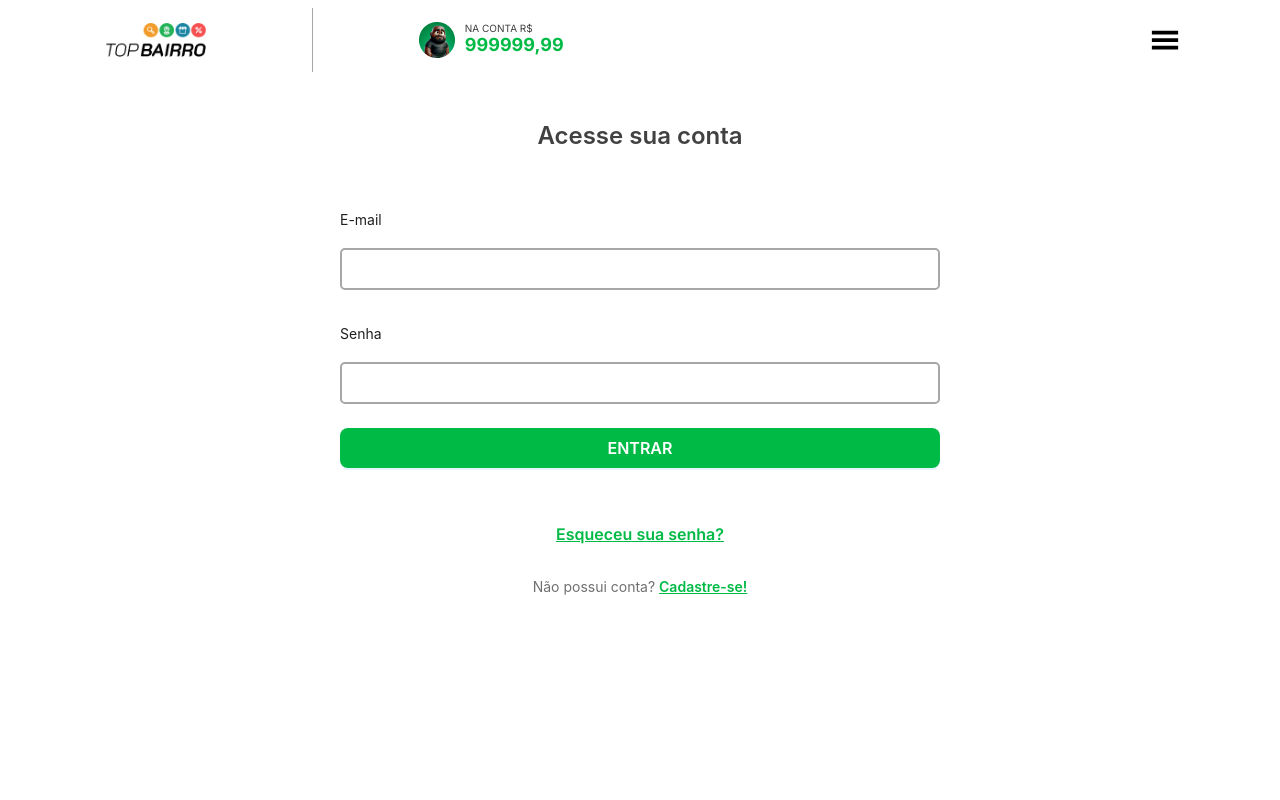
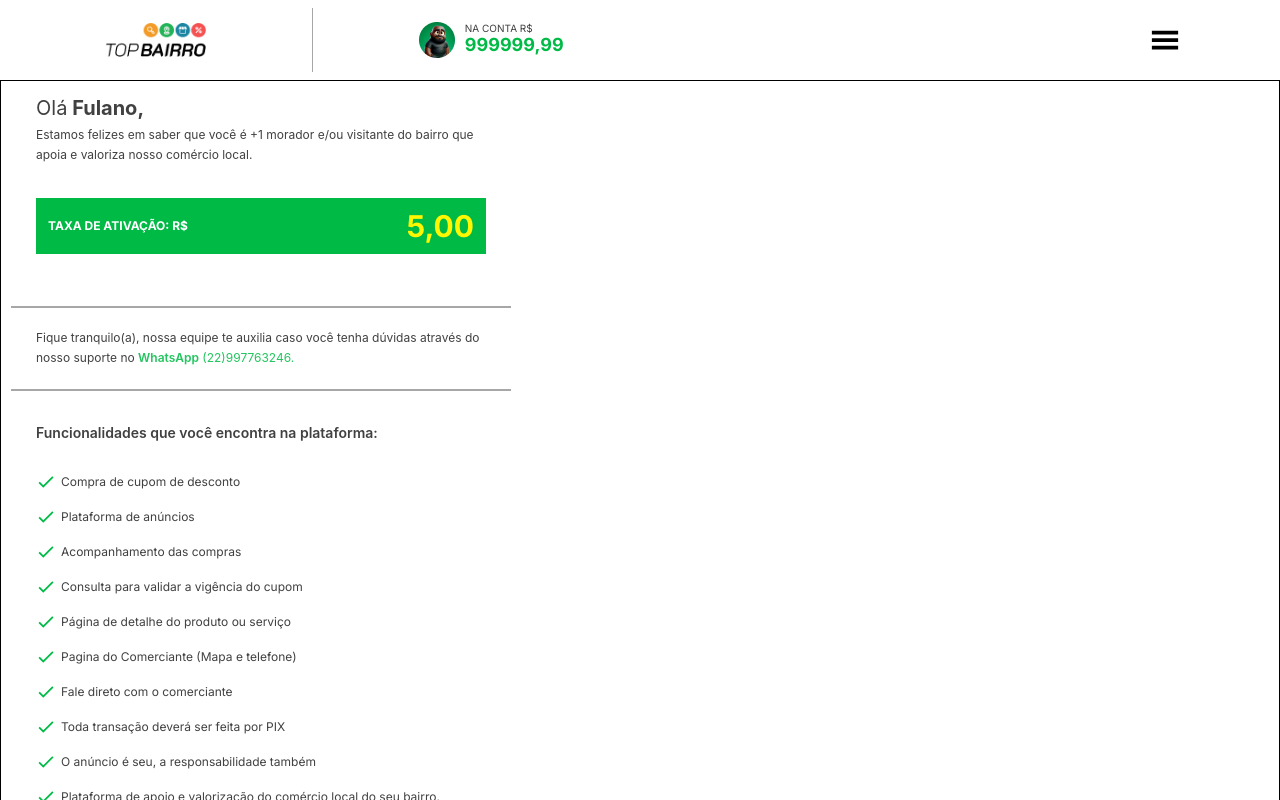
Before and after one commit to alanrente/vale-centavos, a React (Create React App) app: page /playground in a window 1280 px wide. Before the commit this address led to /login. Shown: the top 800 px of the page. Built offline with nearby package versions, Linux system fonts and the light colour scheme.

Commit message:
feat: tela bem-vindo

```diff
--- a/src/App.css
+++ b/src/App.css
@@ -27,12 +27,3 @@
 .App-link {
   color: #61dafb;
 }
-
-@keyframes App-logo-spin {
-  from {
-    transform: rotate(0deg);
-  }
-  to {
-    transform: rotate(360deg);
-  }
-}
--- /dev/null
+++ b/src/components/BemVindo/index.styled.tsx
@@ -0,0 +1,86 @@
+import styled from "styled-components";
+import {
+  AlingItemsCenterStyled,
+  AlingItemsStartStyled,
+  DispleyFlexStyled,
+  FlexDirectionColumnStyled,
+  globalColors,
+  JustifyContentCenterStyled,
+} from "../../styles/global.style";
+
+export const BemVindoStyled = styled.div`
+  ${DispleyFlexStyled}
+  ${FlexDirectionColumnStyled}
+  ${JustifyContentCenterStyled}
+  ${AlingItemsCenterStyled}
+
+
+  width: 90%;
+  max-width: 500px;
+  gap: 20px;
+
+  .divider {
+    height: 2px;
+    background-color: ${globalColors.silverLightDark};
+  }
+`;
+
+export const ContainerStyled = styled(BemVindoStyled)`
+  ${AlingItemsStartStyled}
+  gap: 2rem;
+  margin-bottom: 2rem;
+
+  .descricao {
+    font-size: 12px;
+    color: ${globalColors.black};
+    line-height: 1.7;
+  }
+
+  .descricao span {
+    font-size: 20px;
+  }
+
+  .descricao span:nth-child(2) {
+    font-weight: bold;
+  }
+
+  .wpp {
+    font-size: 12px !important;
+    color: ${globalColors.green};
+  }
+
+  .funcionalidades {
+    font-size: 14px;
+    line-height: 1.8;
+  }
+
+  .funcionalidades-itens {
+    ${DispleyFlexStyled}
+    ${FlexDirectionColumnStyled}
+    gap: 20px;
+    margin: 0 0 2rem 0;
+  }
+
+  .funcionalidades-item {
+    height: 15px;
+    display: flex;
+    align-items: start;
+    gap: 5px;
+  }
+
+  .comecar {
+    font-size: 14px;
+    color: ${globalColors.silver};
+    gap: 10px;
+  }
+
+  .vamos-comecar {
+    font-weight: bold;
+  }
+
+  .clique-aqui {
+    font-weight: bold;
+    color: ${globalColors.green};
+    text-decoration: underline;
+  }
+`;
--- /dev/null
+++ b/src/components/BemVindo/index.tsx
@@ -0,0 +1,106 @@
+import { Typography } from "antd";
+import { BemVindoStyled, ContainerStyled } from "./index.styled";
+import { DividerStyled } from "../ComprarCupom/index.styled";
+import { IoMdCheckmark } from "react-icons/io";
+import { FaAngleRight } from "react-icons/fa";
+
+import TaxaAtivacao from "../TaxaAtivacao";
+import { globalColors } from "../../styles/global.style";
+import CliqueAqui from "../CliqueAqui";
+import { useNavigate } from "react-router-dom";
+
+export default function BemVindo({ nome }: { nome: string }) {
+  const navigate = useNavigate();
+
+  return (
+    <BemVindoStyled>
+      <ContainerStyled>
+        <Typography.Text className="descricao">
+          <span className="ola">Olá</span>
+          <span> {nome},</span>
+          <br />
+          Estamos felizes em saber que você é +1 morador e/ou visitante do
+          bairro que apoia e valoriza nosso comércio local.
+        </Typography.Text>
+        <TaxaAtivacao valor={"5,00"} />
+      </ContainerStyled>
+      <DividerStyled className="divider" />
+      <ContainerStyled
+        style={{
+          marginBottom: 0,
+        }}
+      >
+        <Typography.Text className="descricao">
+          Fique tranquilo(a), nossa equipe te auxilia caso você tenha dúvidas
+          através do nosso suporte no
+          <span className="wpp">
+            {" "}
+            <strong>WhatsApp</strong> (22)997763246.
+          </span>
+        </Typography.Text>
+      </ContainerStyled>
+      <DividerStyled className="divider" />
+      <ContainerStyled className="funcionalidades-itens">
+        <div className="funcionalidades-itens">
+          <Typography.Title className="descricao funcionalidades">
+            Funcionalidades que você encontra na plataforma:
+          </Typography.Title>
+          <div className="descricao funcionalidades-item">
+            <IoMdCheckmark size={20} fill={globalColors.greenLightDark} />{" "}
+            Compra de cupom de desconto
+          </div>
+          <div className="descricao funcionalidades-item">
+            <IoMdCheckmark size={20} fill={globalColors.greenLightDark} />{" "}
+            Plataforma de anúncios
+          </div>
+          <div className="descricao funcionalidades-item">
+            <IoMdCheckmark size={20} fill={globalColors.greenLightDark} />
+            Acompanhamento das compras
+          </div>
+          <div className="descricao funcionalidades-item">
+            <IoMdCheckmark size={20} fill={globalColors.greenLightDark} />
+            Consulta para validar a vigência do cupom
+          </div>
+          <div className="descricao funcionalidades-item">
+            <IoMdCheckmark size={20} fill={globalColors.greenLightDark} />
+            Página de detalhe do produto ou serviço
+          </div>
+          <div className="descricao funcionalidades-item">
+            <IoMdCheckmark size={20} fill={globalColors.greenLightDark} />
+            Pagina do Comerciante (Mapa e telefone)
+          </div>
+          <div className="descricao funcionalidades-item">
+            <IoMdCheckmark size={20} fill={globalColors.greenLightDark} />
+            Fale direto com o comerciante
+          </div>
+          <div className="descricao funcionalidades-item">
+            <IoMdCheckmark size={20} fill={globalColors.greenLightDark} />
+            Toda transação deverá ser feita por PIX
+          </div>
+          <div className="descricao funcionalidades-item">
+            <IoMdCheckmark size={20} fill={globalColors.greenLightDark} />O
+            anúncio é seu, a responsabilidade também
+          </div>
+          <div className="descricao funcionalidades-item">
+            <IoMdCheckmark size={20} fill={globalColors.greenLightDark} />
+            Plataforma de apoio e valorização do comércio local do seu bairro.
+          </div>
+        </div>
+      </ContainerStyled>
+      <DividerStyled className="divider" />
+      <ContainerStyled>
+        <div className="funcionalidades-item comecar">
+          <FaAngleRight size={30} color={globalColors.silver} />
+          <span>
+            <span className="vamos-comecar">Vamos começar?</span>
+            <br />
+            <CliqueAqui onclick={() => {
+              navigate("/login?view=login");
+            }} />{" "}
+            para se logar na plataforma.
+          </span>
+        </div>
+      </ContainerStyled>
+    </BemVindoStyled>
+  );
+}
--- a/src/components/Cadastro/index.tsx
+++ b/src/components/Cadastro/index.tsx
@@ -3,6 +3,7 @@ import { CadastroStyled, FormAntdStyled } from "./index.styled";
 import { useEffect, useState } from "react";
 import { EView } from "../../interfaces/page.interface";
 import { Link, useNavigate, useSearchParams } from "react-router-dom";
+
 
 interface CadastrarProps {
   // nome: string;
--- /dev/null
+++ b/src/components/CliqueAqui/index.styled.tsx
@@ -0,0 +1,8 @@
+import styled from "styled-components";
+import { globalColors } from "../../styles/global.style";
+
+export const CliqueAquiStyled = styled.span<{ color?: string }>`
+  font-weight: bold;
+  color: ${(props) => props.color || globalColors.green};
+  text-decoration: underline;
+`;
--- /dev/null
+++ b/src/components/CliqueAqui/index.tsx
@@ -0,0 +1,13 @@
+import { CliqueAquiStyled } from "./index.styled";
+
+export default function CliqueAqui({
+  texto = "Clique aqui",
+  color,
+  onclick
+}: {
+  texto?: string;
+  color?: string;
+  onclick?: () => void | any;
+}) {
+  return <CliqueAquiStyled onClick={onclick} color={color}>{texto}</CliqueAquiStyled>;
+}
--- /dev/null
+++ b/src/components/TaxaAtivacao/index.styled.tsx
@@ -0,0 +1,25 @@
+import styled from "styled-components";
+import { AlingItemsCenterStyled, DispleyFlexStyled, globalColors, JustifyContentSpaceBetweenStyled } from "../../styles/global.style";
+
+export const TaxaAtivacaoStyled = styled.div`
+  ${DispleyFlexStyled}
+  ${JustifyContentSpaceBetweenStyled}
+  ${AlingItemsCenterStyled}
+
+  height: 56px;
+  width: 100%;
+  background-color: ${globalColors.greenLightDark};;
+  font-weight: 700;
+
+  .descricao {
+    text-transform: uppercase;
+    color: ${globalColors.white} !important;
+    margin-left: 12px;
+  }
+
+  .valor {
+    margin-right: 12px;
+    font-size: 30px;
+    color: ${globalColors.yellow};
+  }
+`;
--- /dev/null
+++ b/src/components/TaxaAtivacao/index.tsx
@@ -0,0 +1,10 @@
+import { TaxaAtivacaoStyled } from "./index.styled";
+
+export default function TaxaAtivacao({ valor }: { valor: string }) {
+  return (
+    <TaxaAtivacaoStyled>
+      <span className="descricao">taxa de ativação: R$</span>
+      <span className="valor">{valor}</span>
+    </TaxaAtivacaoStyled>
+  );
+}
--- a/src/pages/Playground/index.tsx
+++ b/src/pages/Playground/index.tsx
@@ -1,4 +1,4 @@
-import Cadastro from "../../components/Cadastro";
+import BemVindo from "../../components/BemVindo";
 import CardAnuncio from "../../components/CardAnuncio";
 import CardAnuncioBairro from "../../components/CardAnuncioBairro";
 import CardCupom from "../../components/CardCupom/CardCupom";
@@ -20,7 +20,7 @@ export function Playground() {
         gap: "20px",
       }}
     >
-      <Cadastro/>
+      <BemVindo nome="Fulano" />
       <ComprarCupom />
       {/* <div
         className="icons-container"
--- a/src/styles/global.style.tsx
+++ b/src/styles/global.style.tsx
@@ -1,4 +1,5 @@
 import { CSSProperties } from "react";
+import { css } from "styled-components";
 
 export const globalColors = {
   blue: "#1B63A2",
@@ -73,3 +74,43 @@ export const fontColor: {
     color: "#A7A7A7",
   },
 };
+
+export const DispleyFlexStyled = css`
+  display: flex;
+`;
+
+export const FlexDirectionColumnStyled = css`
+  flex-direction: column;
+`;
+
+export const FlexDirectionRowStyled = css`
+  flex-direction: row;
+`;
+
+export const JustifyContentCenterStyled = css`
+  justify-content: center;
+`;
+
+export const JustifyContentStartStyled = css`
+  justify-content: start;
+`;
+
+export const JustifyContentEndStyled = css`
+  justify-content: end;
+`;
+
+export const JustifyContentSpaceBetweenStyled = css`
+  justify-content: space-between;
+`;
+
+export const AlingItemsCenterStyled = css`
+  align-items: center;
+`;
+
+export const AlingItemsStartStyled = css`
+  align-items: start;
+`;
+
+export const AlingItemsEndStyled = css`
+  align-items: end;
+`;
```
